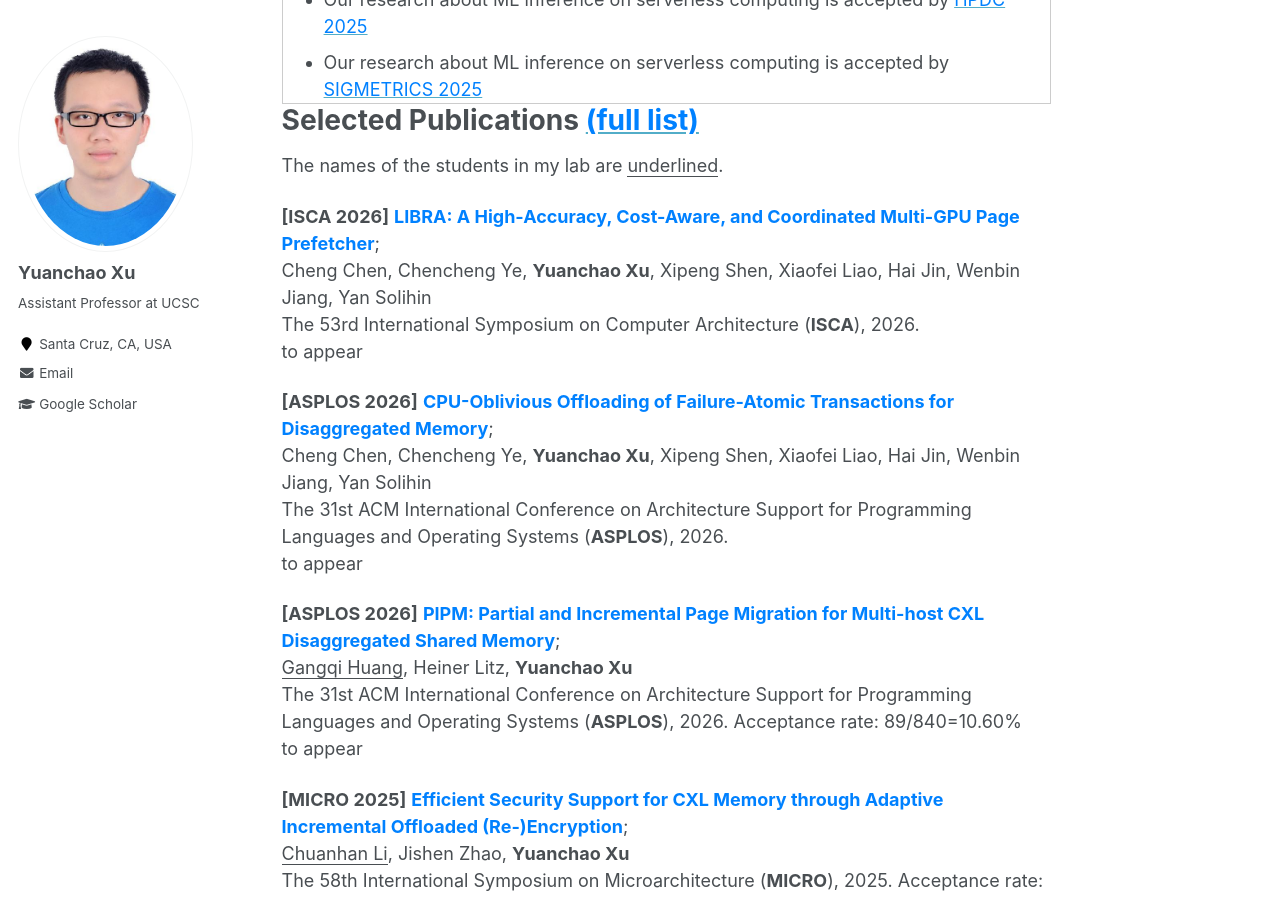
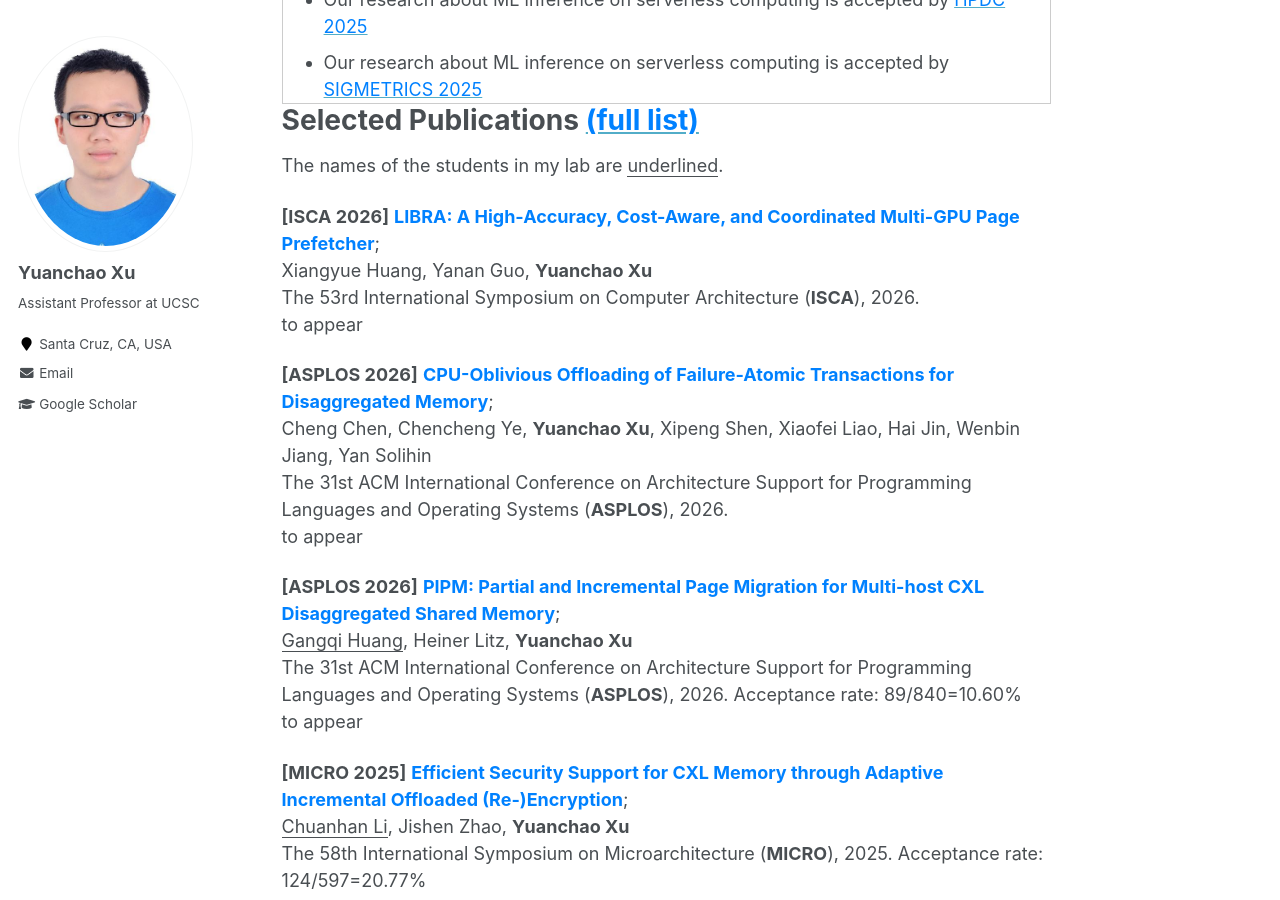
Before and after one commit to yuanchaoxu6/yuanchaoxu6.github.io, a Jekyll site: the page built from _pages/about.md, in a window 1280 px wide and 900 px high, scrolled down 739 px. Built offline with Jekyll 4.4.1, drawn with Linux system fonts in a browser that asks for light colours.

Commit message:
Update about.md

```diff
--- a/_pages/about.md
+++ b/_pages/about.md
@@ -35,7 +35,7 @@ Selected Publications [<font color="#0081ff">(full list)</font>](https://yuancha
 The names of the students in my lab are <ins>underlined</ins>.
 
 **\[ISCA 2026\]** **<font color="#0081ff"> LIBRA: A High-Accuracy, Cost-Aware, and Coordinated Multi-GPU Page Prefetcher</font>**; <br>
-Cheng Chen, Chencheng Ye, **Yuanchao Xu**, Xipeng Shen, Xiaofei Liao, Hai Jin, Wenbin Jiang, Yan Solihin<br>
+Xiangyue Huang, Yanan Guo, **Yuanchao Xu** <br>
 The 53rd International Symposium on Computer Architecture (**ISCA**), 2026. <br>
 to appear
 
```
